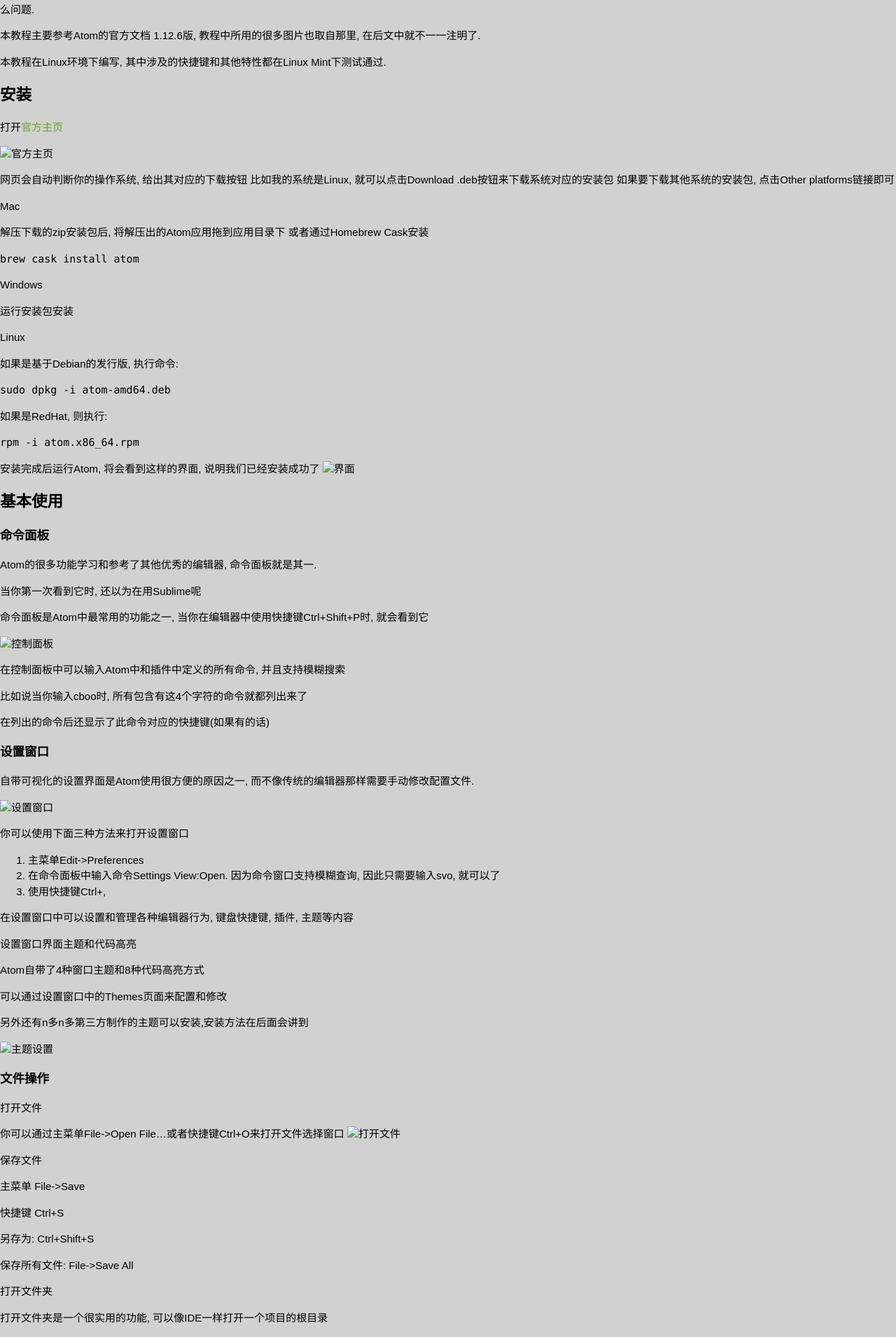
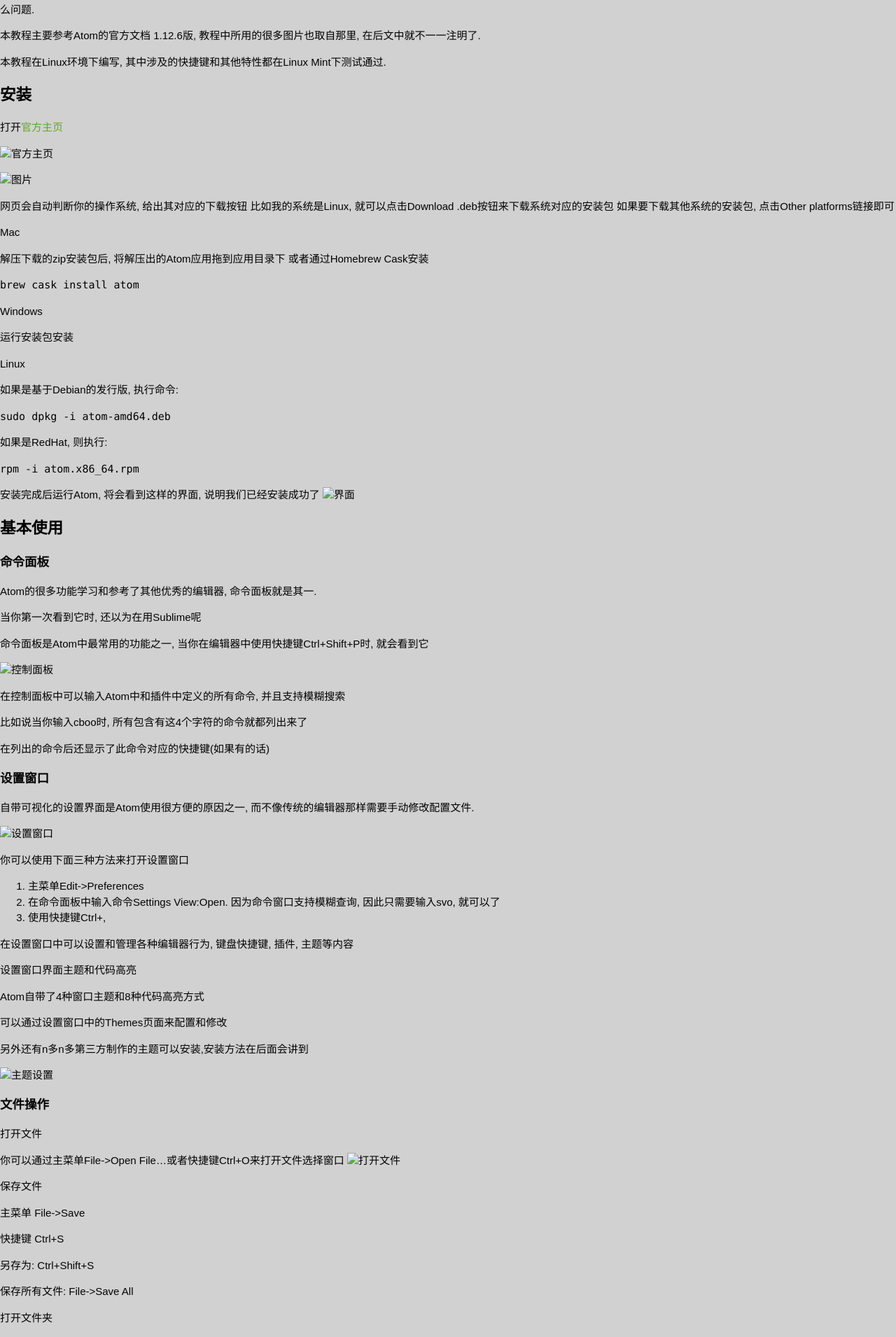
Before and after one commit to liangwuqiang/AQ-blog, a Jekyll site: the page built from _posts/2017-06-05-Atom编辑器入门到精通(一)安装及使用基础.md, in a window 1280 px wide. Shown: the part 821-2731 px from the top of the page at 70% size. Built offline with Jekyll 4.4.1, drawn with Linux system fonts in a browser that asks for light colours.

Commit message:
Update 2017-06-05-Atom编辑器入门到精通(一)安装及使用基础.md

```diff
--- a/_posts/2017-06-05-Atom编辑器入门到精通(一)安装及使用基础.md
+++ b/_posts/2017-06-05-Atom编辑器入门到精通(一)安装及使用基础.md
@@ -41,6 +41,8 @@ Atom跟上面的编辑器比起来优点是比较均衡, 上手简单, 零门槛
 打开[官方主页](https://atom.io/)
 
 ![官方主页](../images/Atom/linux-downloads.png)
+
+![图片]({{ "../images/Atom/linux-downloads.png" | prepend: site.baseurl }})
 
 网页会自动判断你的操作系统, 给出其对应的下载按钮
 比如我的系统是Linux, 就可以点击Download .deb按钮来下载系统对应的安装包
```
